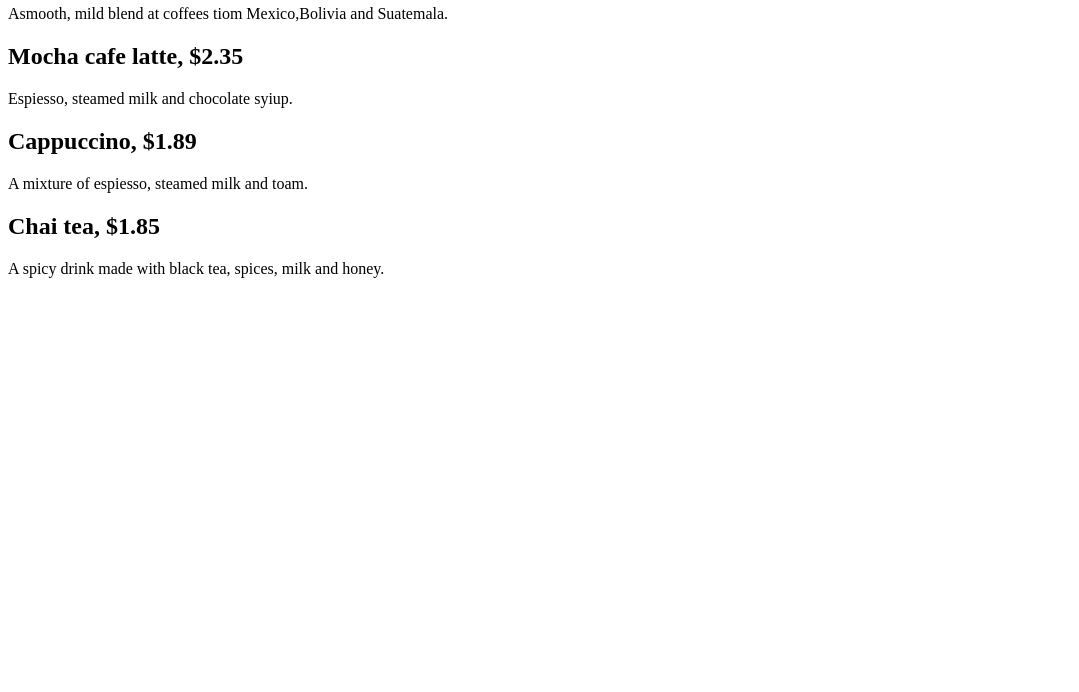
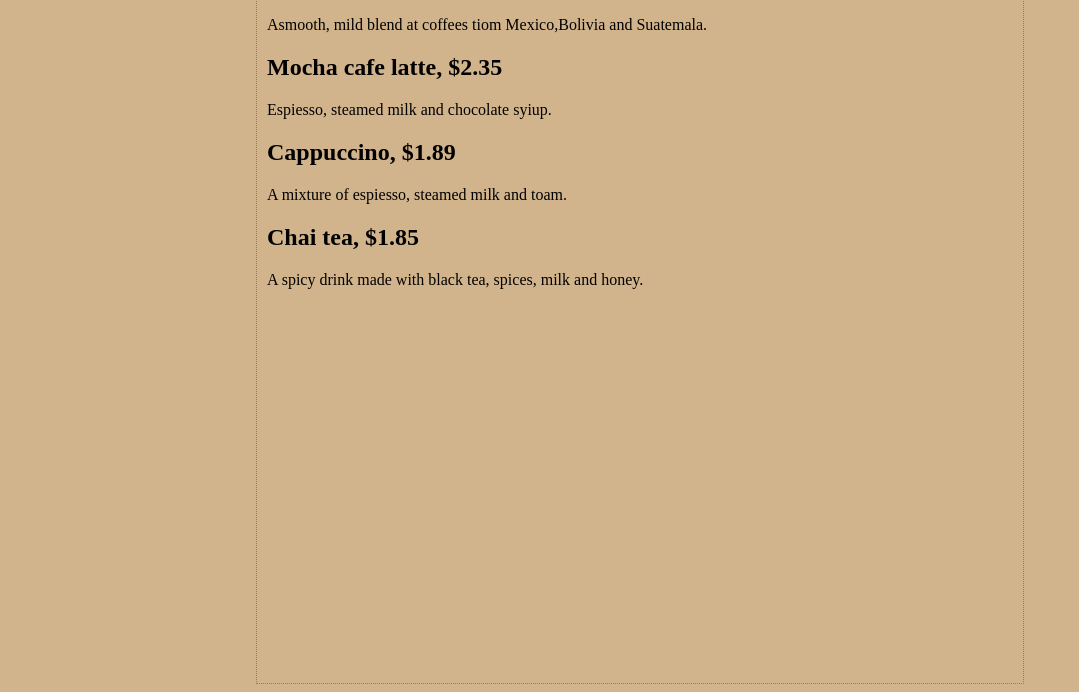
Before and after one commit to seonghyuk1/Html, a plain HTML site: page index.html in a window 1280 px wide. Shown: the part 108-800 px from the top of the page, without its empty margins (0-1079 px from the left). Drawn offline with Linux system fonts and the light colour scheme.

Commit message:
index
next1

```diff
--- a/index.html
+++ b/index.html
@@ -1,6 +1,16 @@
 <html>
 	<head>
 		<title>Starbuzz Coffee</title>
+		<style type="text/css">
+			body {
+			      background-color: #d2b48c;
+			      margin-left: 20%;
+			      margin-right: 20%;
+			      border: 1px dotted gray;
+			      padding: 10px 10px 10px 10px;
+			      front-family: sans-serif;
+			}
+		</style>
 	</head>
 
 	<body>
```
